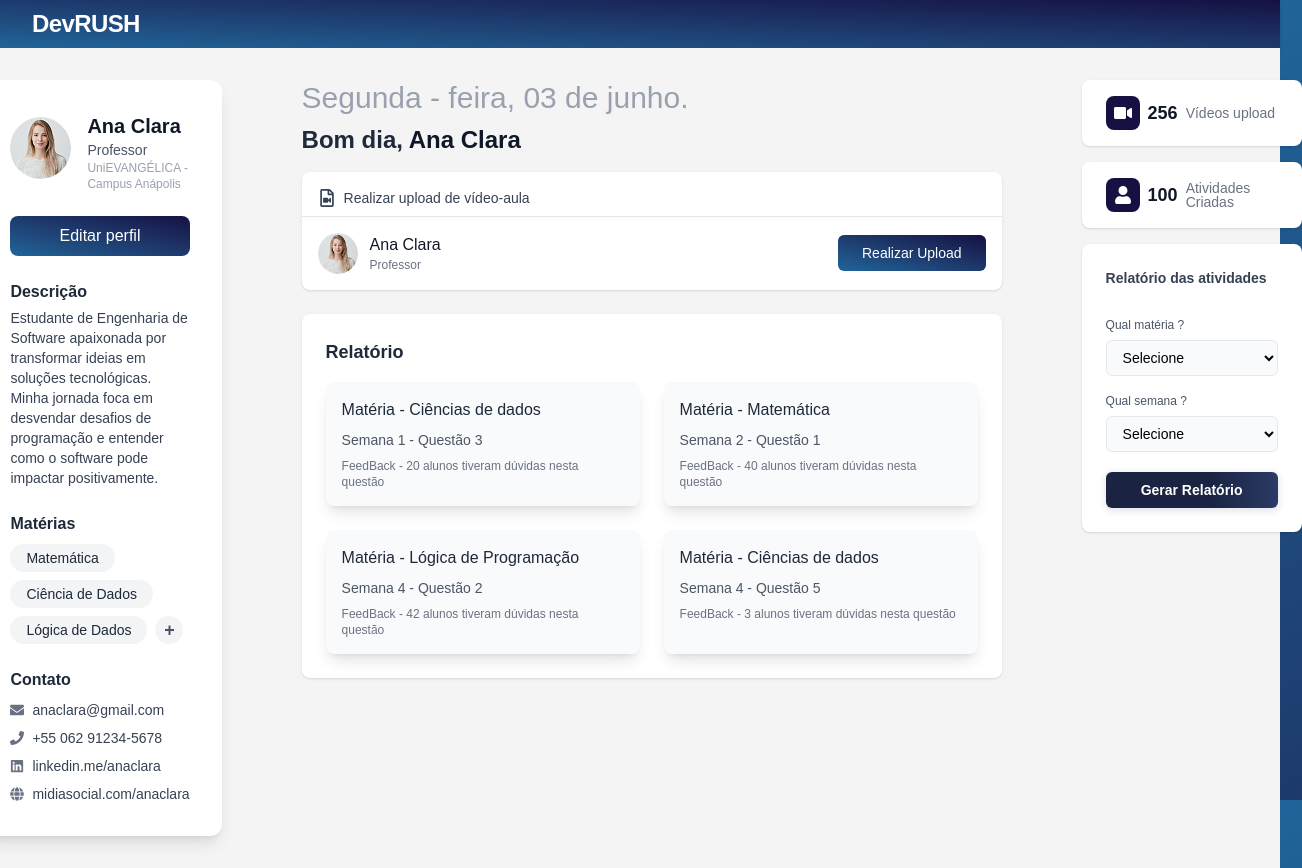
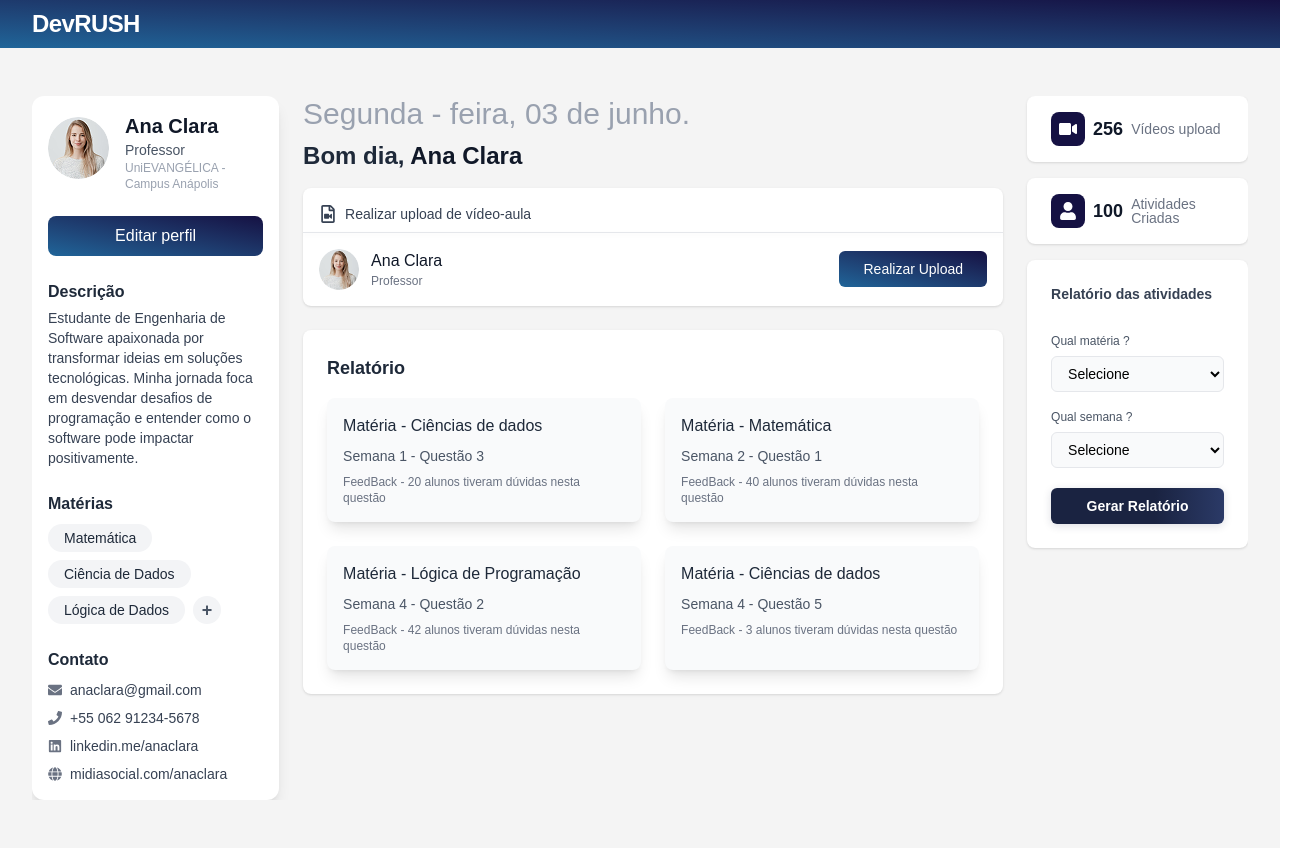
Before and after one commit to Hackathon-2025-1/Frontend, a Next.js app in the folder front/: page /dashboard in a window 1280 px wide. Shown: the whole page, 1302 px wide, since content can reach past the window. Built offline with nearby package versions, Linux system fonts and the light colour scheme.

Commit message:
FEAT: modais

```diff
--- a/front/package.json
+++ b/front/package.json
@@ -14,6 +14,7 @@
     "@mui/material": "^7.1.1",
     "@radix-ui/react-dialog": "^1.1.14",
     "next": "15.3.3",
+    "pdf-lib": "^1.17.1",
     "react": "^19.0.0",
     "react-dom": "^19.0.0",
     "react-icons": "^5.5.0",
--- a/front/src/app/dashboard/ProfileCard.tsx
+++ b/front/src/app/dashboard/ProfileCard.tsx
@@ -27,7 +27,7 @@ export default function ProfileCard() {
         }
     }
   return (
-    <div className="bg-white rounded-xl shadow-lg p-8 max-w-md w-full mx-auto">
+    <div className="bg-white justify-self-center rounded-xl shadow-lg p-4 max-w-md w-full mx-auto">
       {/* Foto e nome */}
       <div className="flex items-center mb-6">
         <Image
--- a/front/src/app/dashboard/ProfileContent.tsx
+++ b/front/src/app/dashboard/ProfileContent.tsx
@@ -49,7 +49,7 @@ export default function ProfileContent({
   const [open, setOpen] = useState(false);
 
   return (
-    <div className="flex flex-col w-[700px]">
+    <div className="flex flex-col w-full">
       {/* Saudação e data */}
       <div>
         <span className="text-3xl font-light text-gray-400">{dataHoje}</span>
@@ -123,7 +123,7 @@ export default function ProfileContent({
               </div>
             </div>
             {/* Inputs */}
-            <div className="flex gap-4 w-full">
+            <div className="flex flex-col md:flex-row gap-4 w-full">
               <input
                 type="text"
                 placeholder="QUAL MATÉRIA ?"
--- a/front/src/app/dashboard/ProfileRightContent.tsx
+++ b/front/src/app/dashboard/ProfileRightContent.tsx
@@ -9,7 +9,7 @@ interface ProfileRightContentProps {
 
 export default function ProfileRightContent({ materia, setMateria, semana, setSemana }: ProfileRightContentProps) {
     return (
-        <div className="flex flex-col gap-4 min-w-[220px]">
+        <div className="flex flex-col gap-4 w-full">
             {/* Card Vídeos upload */}
             <div className="bg-white rounded-lg px-6 py-4 flex items-center gap-3 shadow">
                 <div className="flex items-center gap-2">
@@ -58,6 +58,7 @@ export default function ProfileRightContent({ materia, setMateria, semana, setSe
                     </div>
 
                     <button
+
                         className="w-full mt-2 py-2 rounded-md text-white font-semibold text-sm"
                         style={{
                             background: "linear-gradient(90deg, #1A2341 60%, #2B3A67 100%)",
--- a/front/src/app/dashboard/layout.tsx
+++ b/front/src/app/dashboard/layout.tsx
@@ -12,8 +12,8 @@ export default function DashboardLayout({ children }: { children: React.ReactNod
         </div>
       </header>
       {/* Main content */}
-      <main className="flex-1 px-2 md:px-12 flex justify-start items-center bg-[#F4F4F4]">
-        <div className="w-full py-4 px-2 md:px-8">{children}</div>
+      <main className="flex-1 flex justify-center items-center bg-[#F4F4F4] px-2 md:px-8 py-8">
+        <div className="w-full max-w-screen-xl py-4">{children}</div>
       </main>
     </div>
   );
--- a/front/src/app/dashboard/page.tsx
+++ b/front/src/app/dashboard/page.tsx
@@ -10,7 +10,7 @@ export default function DashboardPage() {
   const [semana, setSemana] = useState("");
 
   return (
-    <div className="flex flex-col md:flex-row gap-6 md:gap-10 lg:gap-20 justify-center items-stretch w-full max-w-[1400px] mx-auto px-2 md:px-6 py-4">
+    <div className="w-full max-w-screen-xl flex flex-col md:flex-row gap-6 overflow-x-auto">
       <ProfileCard />
       <ProfileContent materia={materia} semana={semana} />
       <ProfileRightContent
--- a/front/src/app/login/page.tsx
+++ b/front/src/app/login/page.tsx
@@ -69,7 +69,7 @@ const LoginPage = () => {
     return (
         <div className="flex flex-row h-screen">
             {/* Lado da logo */}
-            <div className="flex items-center justify-center w-1/2 bg-white">
+            <div className="flex flex-col md:flex-row items-center justify-center w-1/2 bg-white">
                 <Image src="/logo.png" alt="Logo" width={300} height={300} className="max-w-xs" priority />
             </div>
             {/* Lado do formulário */}
```
Also changed, not shown: 1 other file (tests, documents, lock files or other folders).
